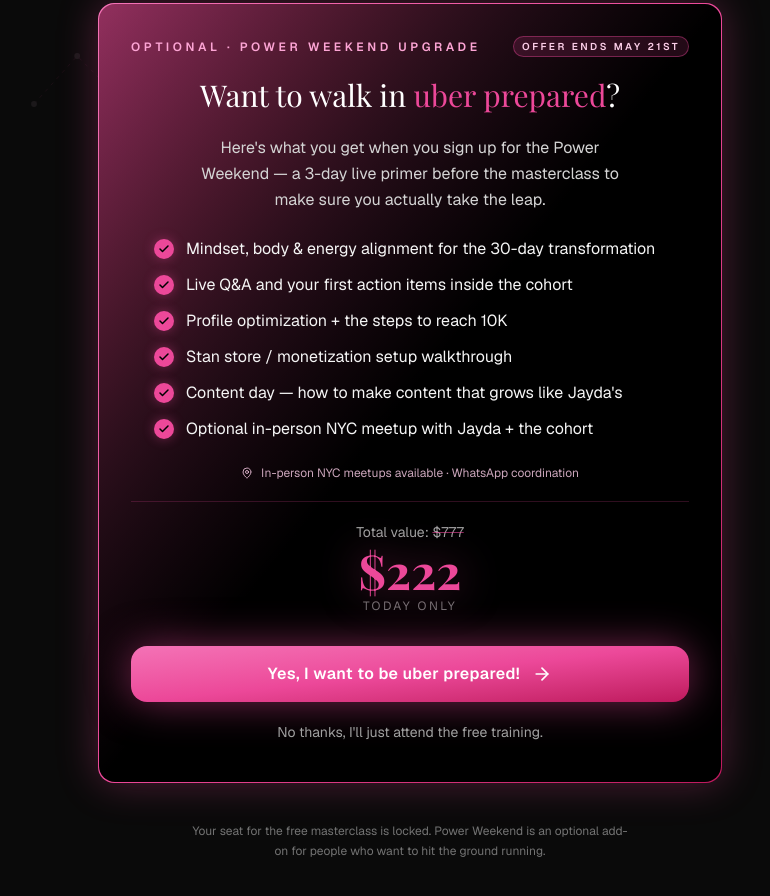
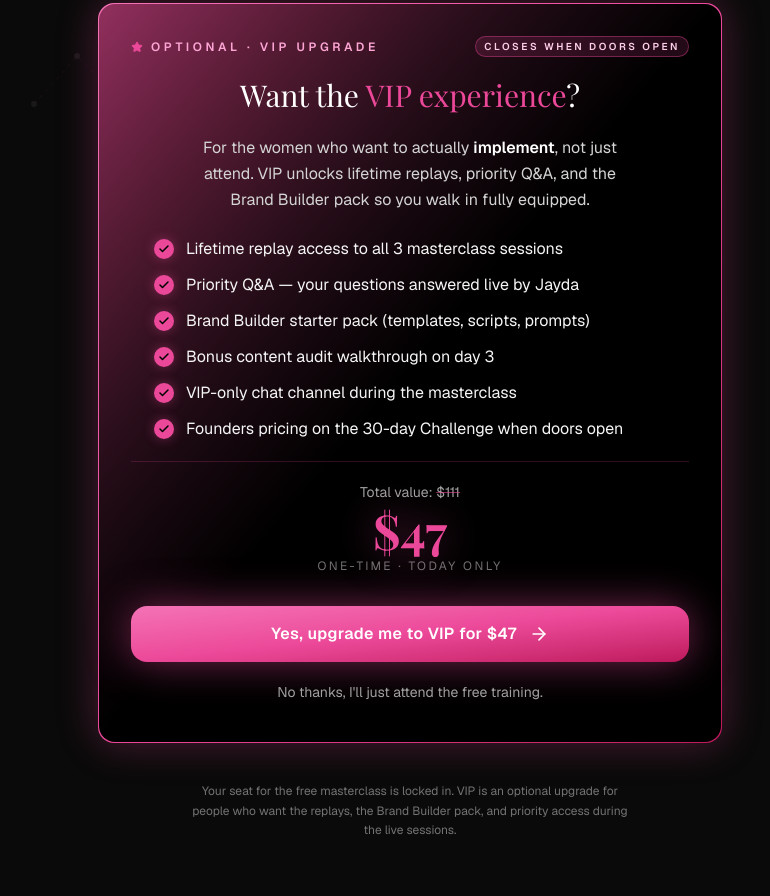
Before and after one commit to mattypark/Viralbestieswebsite, a Next.js app: page /waitlist/confirmed in a window 1280 px wide. Shown: the part 840-1736 px from the top of the page, without its empty margins (230-1000 px from the left). Built offline with nearby package versions, Linux system fonts and the light colour scheme.

Commit message:
Added vip page

```diff
--- a/app/waitlist/confirmed/page.tsx
+++ b/app/waitlist/confirmed/page.tsx
@@ -1,19 +1,19 @@
 import Link from "next/link";
-import { Play, Check, AlertTriangle, ArrowRight, MapPin } from "lucide-react";
+import { Play, Check, AlertTriangle, ArrowRight, Star } from "lucide-react";
 import Reveal from "@/components/Reveal";
 import Constellation from "@/components/Constellation";
 
 // TODO: replace with the real Stripe (or Fanbasis) checkout link for the
-// $222 Power Weekend upsell.
-const POWER_WEEKEND_CHECKOUT_URL = "#";
+// $47 VIP signup upsell.
+const VIP_CHECKOUT_URL = "#";
 
-const POWER_WEEKEND_BENEFITS = [
-  "Mindset, body & energy alignment for the 30-day transformation",
-  "Live Q&A and your first action items inside the cohort",
-  "Profile optimization + the steps to reach 10K",
-  "Stan store / monetization setup walkthrough",
-  "Content day — how to make content that grows like Jayda's",
-  "Optional in-person NYC meetup with Jayda + the cohort",
+const VIP_BENEFITS = [
+  "Lifetime replay access to all 3 masterclass sessions",
+  "Priority Q&A — your questions answered live by Jayda",
+  "Brand Builder starter pack (templates, scripts, prompts)",
+  "Bonus content audit walkthrough on day 3",
+  "VIP-only chat channel during the masterclass",
+  "Founders pricing on the 30-day Challenge when doors open",
 ];
 
 export default function WaitlistConfirmedPage() {
@@ -72,7 +72,7 @@ export default function WaitlistConfirmedPage() {
         </div>
       </Reveal>
 
-      {/* Video — Jayda explains the Power Weekend */}
+      {/* Video — Jayda explains the VIP experience */}
       <Reveal delay={140} className="w-full">
         <div className="relative w-full aspect-video rounded-2xl overflow-hidden border border-pink-brand/30 bg-gradient-to-br from-pink-950/60 via-black to-black shadow-[0_0_40px_rgba(236,72,153,0.2)] flex items-center justify-center">
           <div className="w-16 h-16 rounded-full bg-pink-brand flex items-center justify-center shadow-[0_0_30px_rgba(236,72,153,0.6)]">
@@ -84,37 +84,38 @@ export default function WaitlistConfirmedPage() {
           </div>
           <div className="absolute inset-0 pointer-events-none bg-[radial-gradient(circle_at_50%_50%,rgba(236,72,153,0.15),transparent_60%)]" />
           <div className="absolute bottom-3 left-0 right-0 text-center text-[10px] tracking-[0.25em] uppercase text-pink-200/80">
-            Jayda explains the Power Weekend
+            Jayda explains the VIP experience
           </div>
         </div>
       </Reveal>
 
-      {/* The upsell offer */}
+      {/* The VIP upsell */}
       <Reveal delay={200} className="w-full">
         <section className="rounded-2xl p-[1px] bg-gradient-to-br from-pink-bright via-pink-brand to-pink-deep shadow-[0_0_40px_rgba(236,72,153,0.3)]">
           <div className="rounded-2xl bg-gradient-to-br from-pink-950/60 via-black to-black p-6 md:p-8 space-y-5">
             <div className="flex flex-wrap items-center justify-between gap-3">
-              <div className="text-xs uppercase tracking-[0.3em] text-pink-300 font-semibold">
-                Optional · Power Weekend Upgrade
+              <div className="flex items-center gap-2 text-xs uppercase tracking-[0.3em] text-pink-300 font-semibold">
+                <Star size={12} className="text-pink-brand" fill="currentColor" />
+                Optional · VIP Upgrade
               </div>
               <div className="text-[10px] uppercase tracking-[0.25em] text-pink-200 bg-pink-brand/15 border border-pink-brand/40 rounded-full px-2 py-0.5 font-semibold">
-                Offer ends May 21st
+                Closes when doors open
               </div>
             </div>
 
             <h2 className="font-serif text-2xl md:text-3xl text-white leading-tight text-center">
-              Want to walk in{" "}
-              <em className="not-italic text-pink-brand">uber prepared</em>?
+              Want the{" "}
+              <em className="not-italic text-pink-brand">VIP experience</em>?
             </h2>
 
             <p className="text-neutral-300 text-center max-w-md mx-auto leading-relaxed">
-              Here&apos;s what you get when you sign up for the Power Weekend —
-              a 3-day live primer before the masterclass to make sure you
-              actually take the leap.
+              For the women who want to actually <span className="text-white font-semibold">implement</span>, not
+              just attend. VIP unlocks lifetime replays, priority Q&amp;A, and
+              the Brand Builder pack so you walk in fully equipped.
             </p>
 
             <ul className="flex flex-col gap-3 max-w-lg mx-auto pt-1">
-              {POWER_WEEKEND_BENEFITS.map((b) => (
+              {VIP_BENEFITS.map((b) => (
                 <li key={b} className="flex items-start gap-3">
                   <span className="shrink-0 w-5 h-5 rounded-full bg-pink-brand flex items-center justify-center mt-0.5 shadow-[0_0_12px_rgba(236,72,153,0.4)]">
                     <Check size={12} className="text-black" strokeWidth={3} />
@@ -126,34 +127,29 @@ export default function WaitlistConfirmedPage() {
               ))}
             </ul>
 
-            <div className="flex items-center justify-center gap-2 text-xs text-pink-200/80 pt-1">
-              <MapPin size={12} />
-              In-person NYC meetups available · WhatsApp coordination
-            </div>
-
             {/* Pricing block */}
             <div className="pt-5 mt-2 border-t border-pink-brand/20 text-center space-y-1">
               <div className="text-sm text-neutral-400">
                 Total value:{" "}
                 <span className="line-through decoration-pink-brand/60">
-                  $777
+                  $111
                 </span>
               </div>
               <div className="font-serif text-4xl md:text-5xl text-pink-brand font-bold drop-shadow-[0_0_20px_rgba(236,72,153,0.5)]">
-                $222
+                $47
               </div>
               <div className="text-xs uppercase tracking-[0.2em] text-neutral-500">
-                Today only
+                One-time · Today only
               </div>
             </div>
 
             {/* CTAs */}
             <div className="flex flex-col gap-3 pt-3">
               <a
-                href={POWER_WEEKEND_CHECKOUT_URL}
+                href={VIP_CHECKOUT_URL}
                 className="group inline-flex items-center justify-center gap-3 rounded-2xl py-4 px-6 bg-gradient-to-br from-pink-bright via-pink-brand to-pink-deep text-white shadow-[0_0_40px_rgba(236,72,153,0.5)] hover:shadow-[0_0_60px_rgba(236,72,153,0.7)] transition-shadow font-semibold tracking-wide"
               >
-                Yes, I want to be uber prepared!
+                Yes, upgrade me to VIP for $47
                 <ArrowRight
                   size={20}
                   className="transition-transform group-hover:translate-x-0.5"
@@ -173,8 +169,9 @@ export default function WaitlistConfirmedPage() {
       {/* Reassurance footer */}
       <Reveal delay={260}>
         <p className="text-center text-xs text-neutral-500 max-w-md mx-auto leading-relaxed">
-          Your seat for the free masterclass is locked. Power Weekend is an
-          optional add-on for people who want to hit the ground running.
+          Your seat for the free masterclass is locked in. VIP is an optional
+          upgrade for people who want the replays, the Brand Builder pack, and
+          priority access during the live sessions.
         </p>
       </Reveal>
     </main>
```
